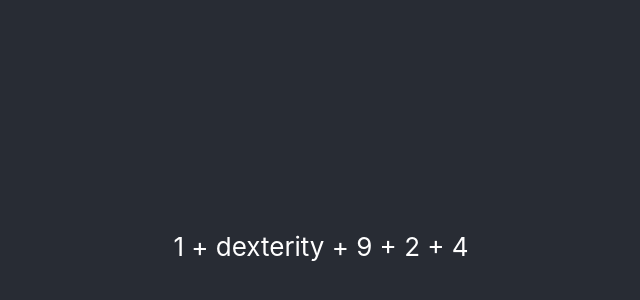
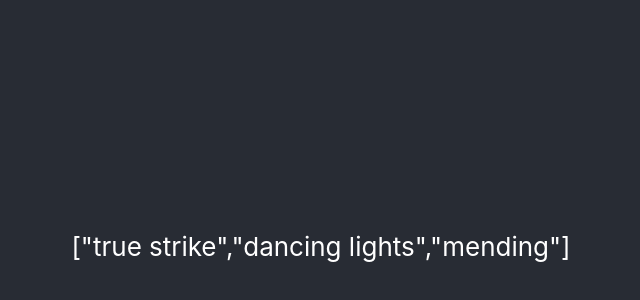
Before and after one commit to WrittenWoods/cobble, a React (Create React App) app: page / in a window 1280 px wide. Shown: the part 154-454 px from the top of the page, without its empty margins (319-959 px from the left). Built offline with nearby package versions, Linux system fonts and the light colour scheme.

Commit message:
added functions for getting content from sheet based on title paths

```diff
--- a/src/App.tsx
+++ b/src/App.tsx
@@ -2,14 +2,15 @@ import React from 'react';
 import logo from './logo.svg';
 import './App.css';
 import { parseBracket } from './helpers/parseBracket';
-import { searchSheet } from "./helpers/searchSheet";
+import { getContent } from "./helpers/getContent";
+import { getKeysFromString } from "./helpers/getKeysFromString";
 import { charSheet } from "./charSheet";
 
 function App() {
   return (
     <div className="App">
       <header className="App-header">
-        <p>{parseBracket("1d8 + dexterity + 2d6 + 2 + 4")}</p>
+        <p>{JSON.stringify(getContent(getKeysFromString("spellbook.spells.cantrips"), charSheet))}</p>
       </header>
     </div>
   );
--- a/src/charSheet.ts
+++ b/src/charSheet.ts
@@ -1,6 +1,6 @@
 export const charSheet: any[] = [
 
-  [ // Page 1
+  {title: 'main page', content: [ // Page 1
     { title: `name`, content: `Valdoria Skypincher` },
     { title: `class levels`, content: [
       { title: `bard`, content: `5` },
@@ -74,9 +74,9 @@ export const charSheet: any[] = [
       `Cutting Words`
     ]},
 
-  ],
+  ]},
 
-  [ // Page 2
+  { title: 'spellbook', content: [ // Page 2
     { title: `spell save DC`, content: `[8 + proficiency bonus + ability modifiers.charisma]` },
     { title: `spell attack bonus`, content: `[ability modifiers.charisma + proficiency bonus]` },
 
@@ -86,6 +86,6 @@ export const charSheet: any[] = [
       { title: `2nd level`, content: [`hold person`, `invisibility`, `blindness/deafness`] },
       { title: `3rd level`, content: [`clairvoyance`] }
     ]},
-  ]
+  ]}
 
 ];
--- /dev/null
+++ b/src/helpers/getContent.ts
@@ -0,0 +1,16 @@
+export const getContent = function returnContentFromKeysArray
+(keys: string[], toSearch: any[]): any[] | string | undefined {
+
+  let keyPath = keys
+
+  for (let i = 0; i < toSearch.length; i++) {
+    if (toSearch[i].title === keyPath[0]) {
+      if (keyPath.length === 1) {
+        return toSearch[i].content
+      } else {
+        return getContent(keyPath.slice(1), toSearch[i].content)
+      }
+    }
+  }
+
+}
--- /dev/null
+++ b/src/helpers/getKeysFromString.ts
@@ -0,0 +1,8 @@
+export const getKeysFromString = function createArrayOfKeysFromString
+(str: string): string[] {
+
+let strArr = str.split(".")
+
+return strArr
+
+}
--- a/src/helpers/parseBracket.ts
+++ b/src/helpers/parseBracket.ts
@@ -1,7 +1,8 @@
 import { checkCharacter, Implication } from "./checkCharacter";
 import { diceRoller } from "./diceRoller";
 
-export const parseBracket = function parseBracketStringAndReturnNewString (str: string) {
+export const parseBracket = function parseBracketStringAndReturnNewString
+                                                            (str: string) {
 
   let imp: Implication = {
     possibleDie: false,
@@ -19,7 +20,8 @@ export const parseBracket = function parseBracketStringAndReturnNewString (str:
   }
 
   if (imp.dieString) {
-    imp.dieString.includes("d") ? imp.result += diceRoller(imp.dieString) : imp.result += imp.dieString
+    imp.dieString.includes("d") ?
+      imp.result += diceRoller(imp.dieString) : imp.result += imp.dieString
   }
 
   return imp.result
```
Also changed, not shown: src/helpers/checkCharacter.ts (+6 -3 lines).
